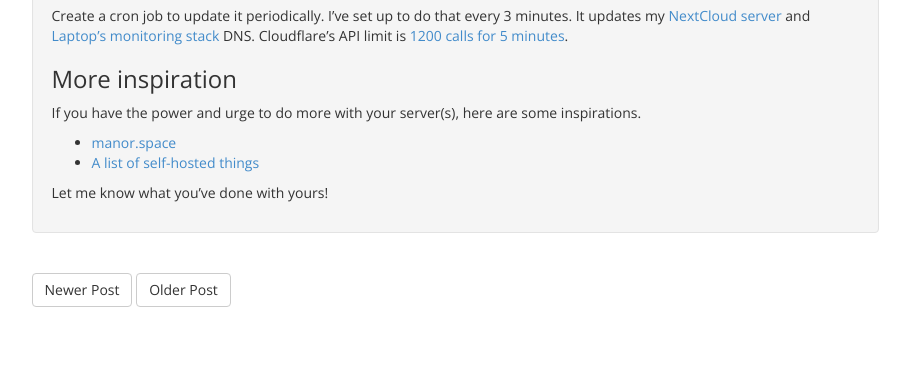
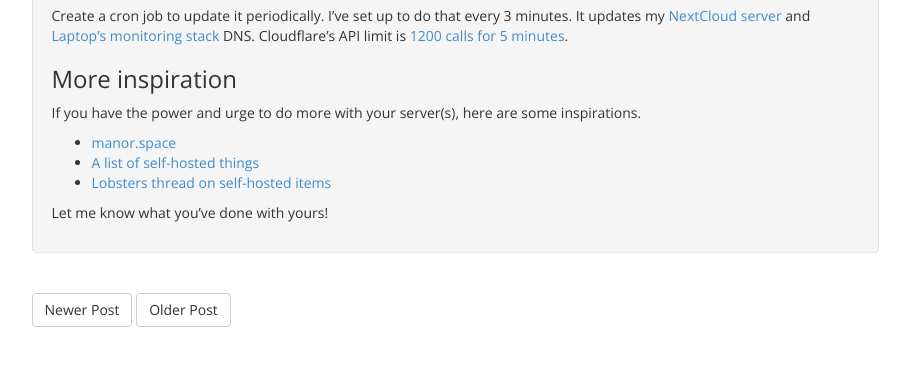
Before and after one commit to dtsdwarak/blog, a Jekyll site: the page built from _posts/2017-02-26-Stuff-To-Do-With-Your-Own-Server.md, in a window 1280 px wide and 900 px high, scrolled down 1629 px, cut to the strip 493-859 px from the top of the window. Shown: the whole strip, without its empty margins (276-1186 px from the left). Built offline with Jekyll 4.4.1, drawn with Linux system fonts in a browser that asks for light colours.

Commit message:
Update self hosted server post with Lobsters' thread link

```diff
--- a/_posts/2017-02-26-Stuff-To-Do-With-Your-Own-Server.md
+++ b/_posts/2017-02-26-Stuff-To-Do-With-Your-Own-Server.md
@@ -75,5 +75,6 @@ If you have the power and urge to do more with your server(s), here are some ins
 
 * [manor.space](http://manor.space/)
 * [A list of self-hosted things](https://github.com/Kickball/awesome-selfhosted)
+* [Lobsters thread on self-hosted items](https://lobste.rs/s/yxswhm/what_are_you_self_hosting)
 
 Let me know what you've done with yours!
```
